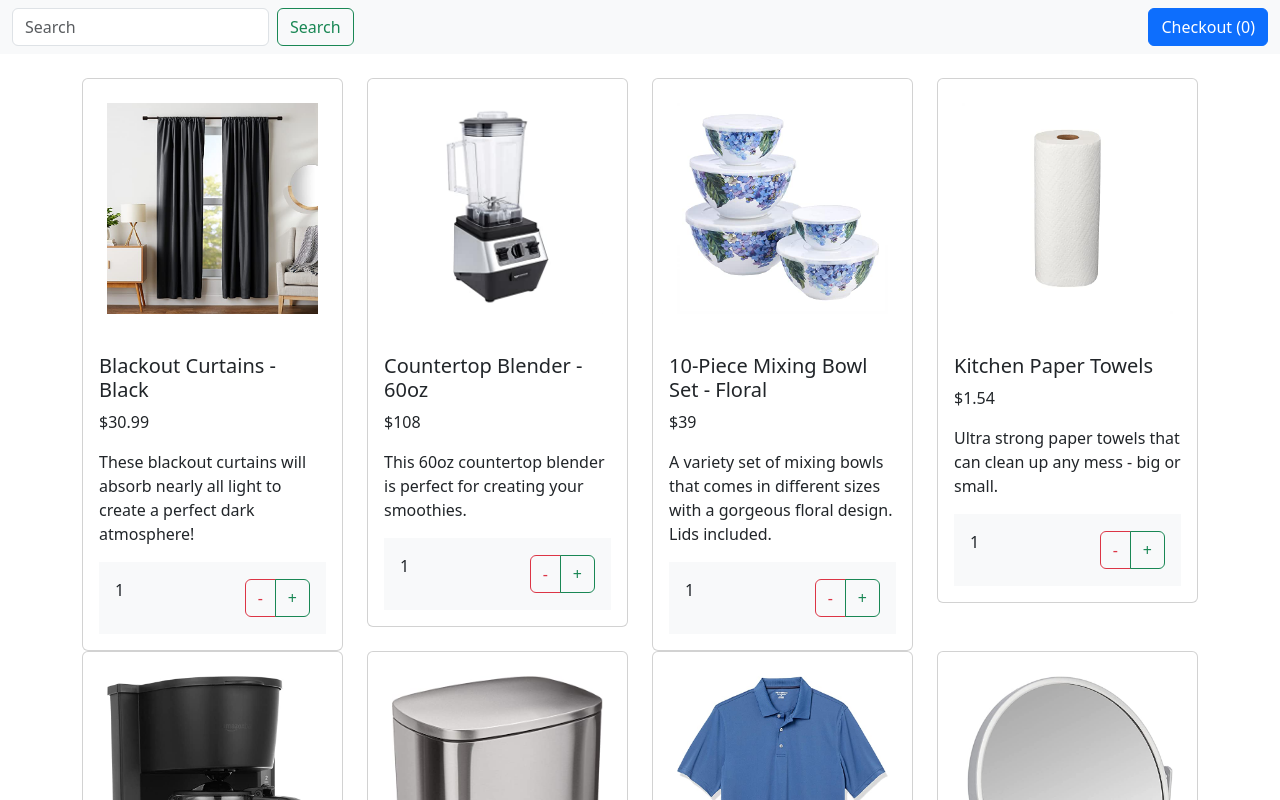
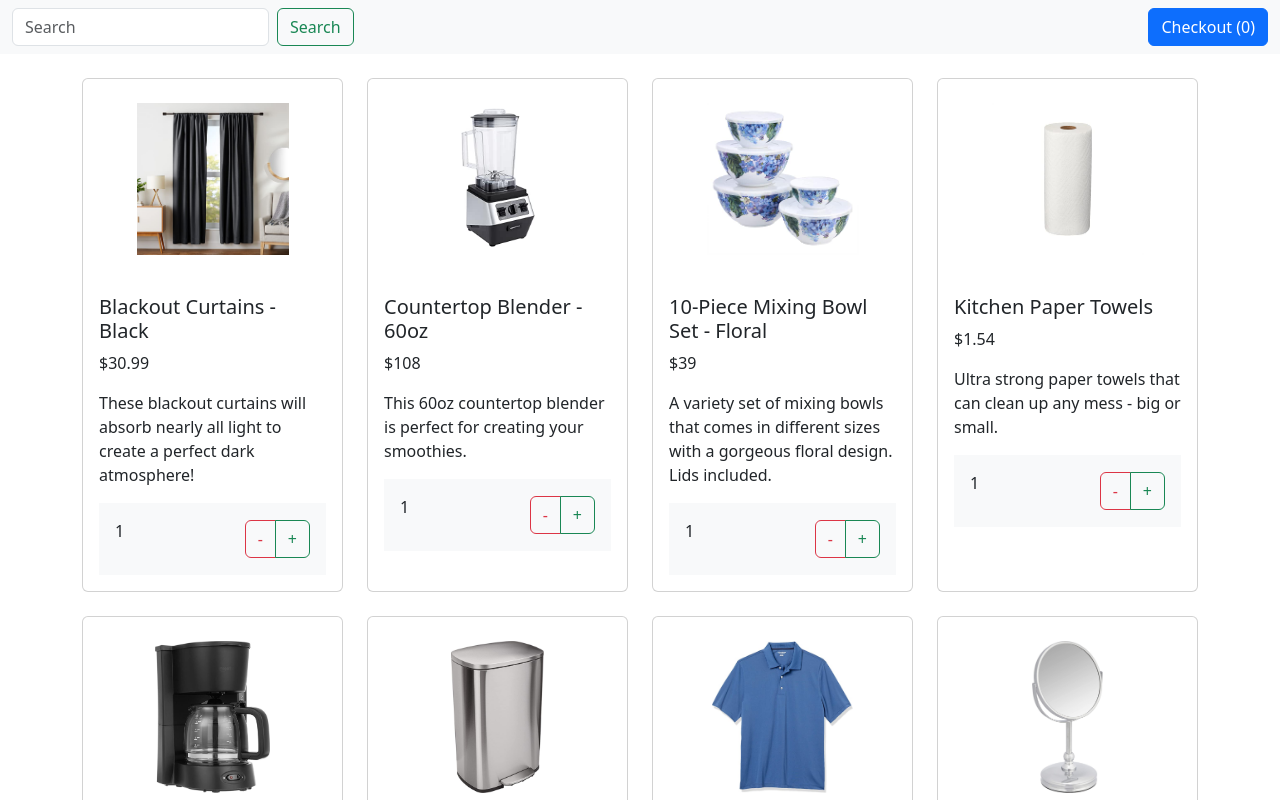
Before and after one commit to nathanturnis/secoms319, a React (Create React App) app in the folder assignment2/: page / in a window 1280 px wide. Shown: the top 800 px of the page. Built offline with nearby package versions, Linux system fonts and the light colour scheme.

Commit message:
ready to submit

```diff
--- a/assignment2/src/script.js
+++ b/assignment2/src/script.js
@@ -56,9 +56,11 @@ const Browse = () => {
         return <div className="row row-cols-lg-4 row-cols-sm-2 row-cols-1">
             {
                 ProductsCategory.map((el) => (
-                    <div className="col" key={el.id}>
-                        <div className="card">
-                            <img className="card-img-top p-4" src={el.image}></img>
+                    <div className="col d-flex align-items-stretch" key={el.id}>
+                        <div className="card mb-4">
+                            <div className="text-center" style={{ height: 200 + 'px' }}>
+                                <img className="img-fluid p-4" src={el.image} style={{ maxHeight: 100 + '%' }}></img>
+                            </div>
                             <div className="card-body">
                                 <h5 className="card-title">{el.title}</h5>
                                 <p className="card-text">${el.price}</p>
@@ -286,6 +288,7 @@ const Browse = () => {
                                     placeholder="XXXX-XXXX-XXXX-XXXX"
                                     aria-label="Username"
                                     aria-describedby="basic-addon1"
+                                    maxLength={19}
                                     onChange={(e) => { setCard(e.target.value); cardInputDashes(e.target); }} />
                                 <div className="valid-feedback">Looks good!</div>
                                 <div className="invalid-feedback">
@@ -337,6 +340,7 @@ const Browse = () => {
             </div>
         );
     } else if (pageState == 2) {
+        window.scrollTo(0, 0);
         return (
             <div>
 
```
